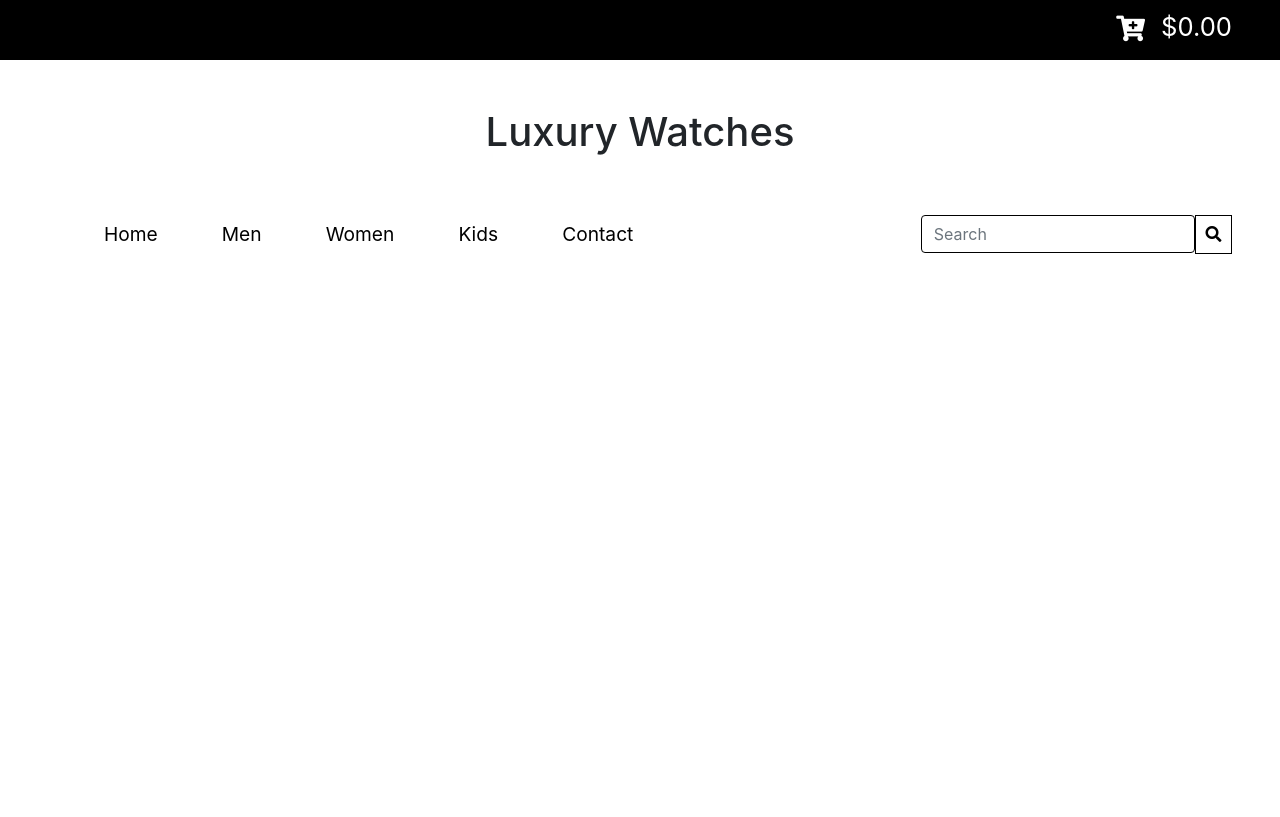
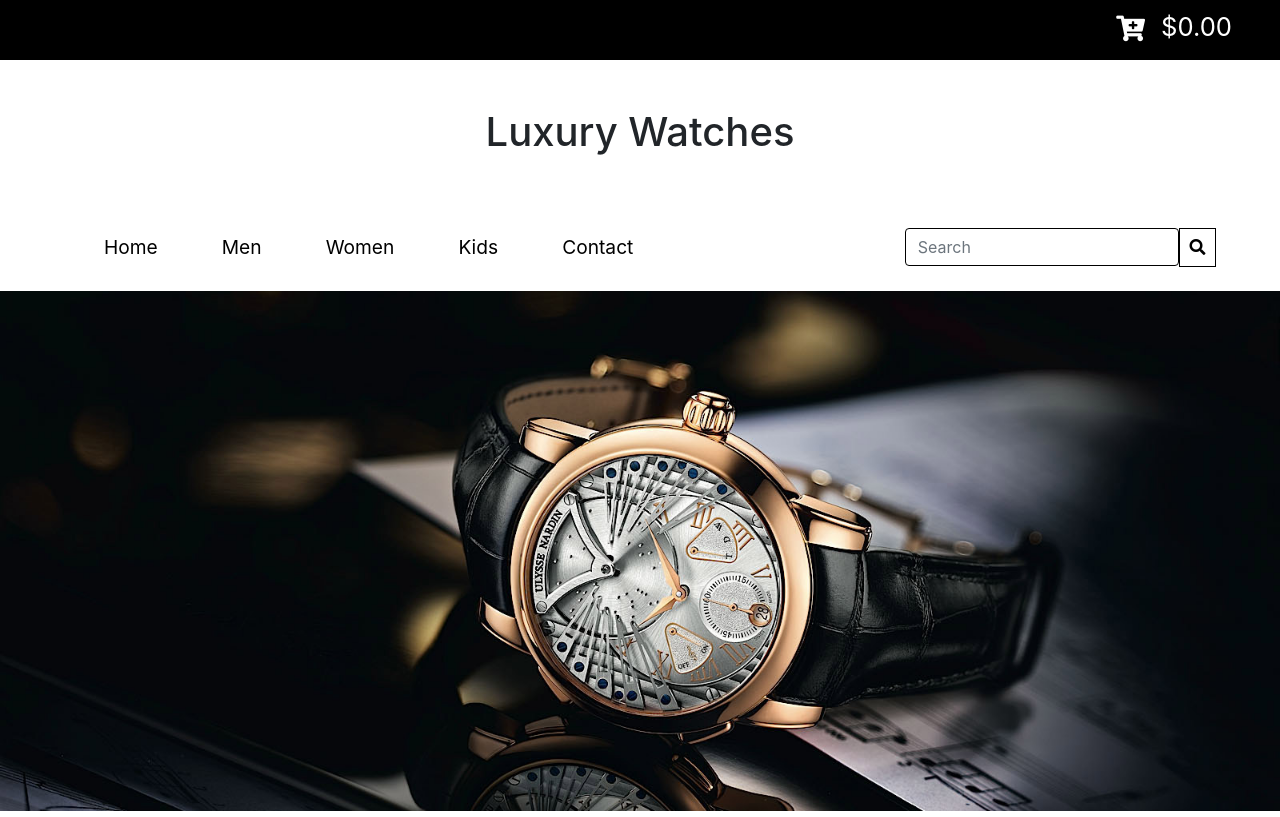
Before and after one commit to kam773/watch-ecommerce-react, a React app: page / in a window 1280 px wide. Built offline with nearby package versions, Linux system fonts and the light colour scheme.

Commit message:
add slider

```diff
--- a/public/index.html
+++ b/public/index.html
@@ -24,6 +24,8 @@
     -->
     <link rel="stylesheet" href="https://use.fontawesome.com/releases/v5.7.1/css/all.css" integrity="sha384-fnmOCqbTlWIlj8LyTjo7mOUStjsKC4pOpQbqyi7RrhN7udi9RwhKkMHpvLbHG9Sr" crossorigin="anonymous">
     <link href="https://fonts.googleapis.com/css?family=Poppins:300,400,700" rel="stylesheet">
+    <link rel="stylesheet" type="text/css" charset="UTF-8" href="https://cdnjs.cloudflare.com/ajax/libs/slick-carousel/1.6.0/slick.min.css" />
+<link rel="stylesheet" type="text/css" href="https://cdnjs.cloudflare.com/ajax/libs/slick-carousel/1.6.0/slick-theme.min.css" />
     <title>Watch ecommerce</title>
   </head>
   <body>
--- a/src/components/Form/Form.js
+++ b/src/components/Form/Form.js
@@ -20,6 +20,7 @@
     outline: none;
     border: 1px solid #000;
     padding: 0.4rem 0.6rem;
+    cursor: pointer;
 }
 input {
     border: 1px solid #000;
--- a/src/components/Landing/Landing.js
+++ b/src/components/Landing/Landing.js
@@ -1,10 +1,17 @@
 import React from 'react';
 import MySlider from '../Slider/Slider';
+import styled from 'styled-components';
 
 export default function Landing() {
   return (
-      <div>
-          {/* <MySlider/> */}
-      </div>
+      <SliderContainer>
+          <MySlider/>
+      </SliderContainer>
   )
 }
+
+const SliderContainer = styled.div`
+    width: 100%;
+    height: auto;
+
+`;
--- a/src/components/Navigation/Navigation.js
+++ b/src/components/Navigation/Navigation.js
@@ -21,7 +21,7 @@
                   <li className="nav-item ml-5"><Link className="nav-link" to="/kids">Kids</Link></li>
                   <li className="nav-item ml-5"><Link className="nav-link" to="/contact">Contact</Link></li>
               </ul>
-              <div className="search-box">
+              <div className="search-box m-3">
                   <Form/>
               </div>
           </NavWapper>
@@ -53,4 +53,5 @@
       font-size: 1.2rem;
 
     }
+
 `;
--- a/src/components/Slider/Slider.js
+++ b/src/components/Slider/Slider.js
@@ -4,30 +4,33 @@
 import Banner2 from '../../img/bnr-2.jpg';
 import Banner3 from '../../img/bnr-3.jpg';
 import './style.css';
-
 export default class MySlider extends Component {
   render() {
     const settings = {
+      dots: false,
+      arrows: false,
+      infinite: true,
       slidesToShow: 1,
       slidesToScroll: 1,
       autoplay: true,
       autoplaySpeed: 2000,
-        arrows: false,
-        fade: true,
-        ssEase: 'linear'
+      cssEase: "linear",
+      fade: true
     };
     return (
+        <div className="slider-container">
                     <Slider { ...settings }>
                       <div className="img-wrapper">
-                <img className="img-fluid" src={ Banner1 } alt="Banner"/>
+                          <img src={ Banner1 } alt="Banner"/>
                       </div>
                       <div className="img-wrapper">
-                <img className="img-fluid" src={ Banner2 } alt="Banner"/>
+                          <img src={ Banner2 } alt="Banner"/>
                       </div>
                       <div className="img-wrapper">
-                <img className="img-fluid" src={ Banner3 } alt="Banner"/>
+                          <img src={ Banner3 } alt="Banner"/>
                       </div>
                   </Slider>
+        </div>
     )
   }
 }
--- a/src/components/Slider/style.css
+++ b/src/components/Slider/style.css
@@ -1,4 +1,14 @@
+.slider-container {
+    width: 100%;
+    height: auto;
+}
+
 .img-wrapper {
     width: 100%;
     height: auto;
+    overflow: hidden;
 }
+.img-wrapper img {
+    width: 100%;
+    height: auto;
+}
```
Also changed, not shown: package.json (+7 -0 lines), .babelrc (added), 2 other files (tests, documents, lock files or other folders). Lines whose indentation alone changed are shown as unchanged.
